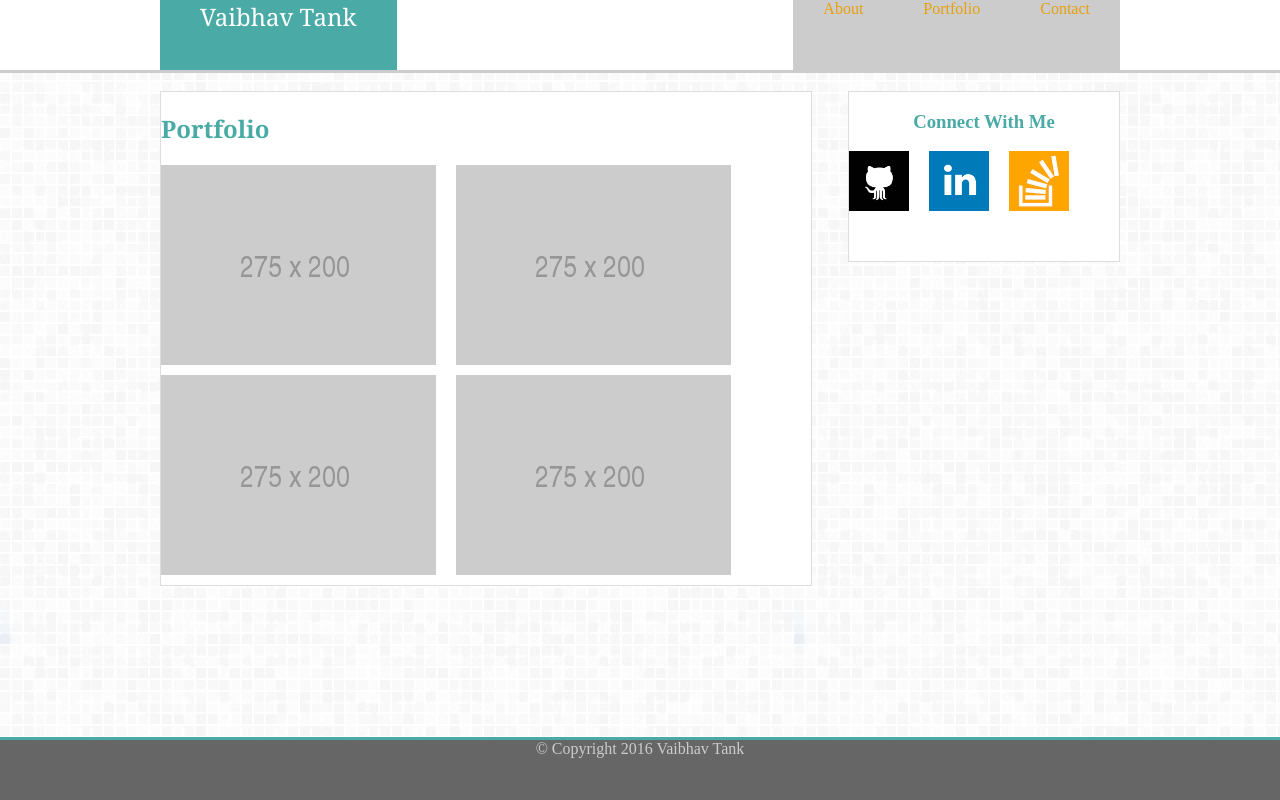
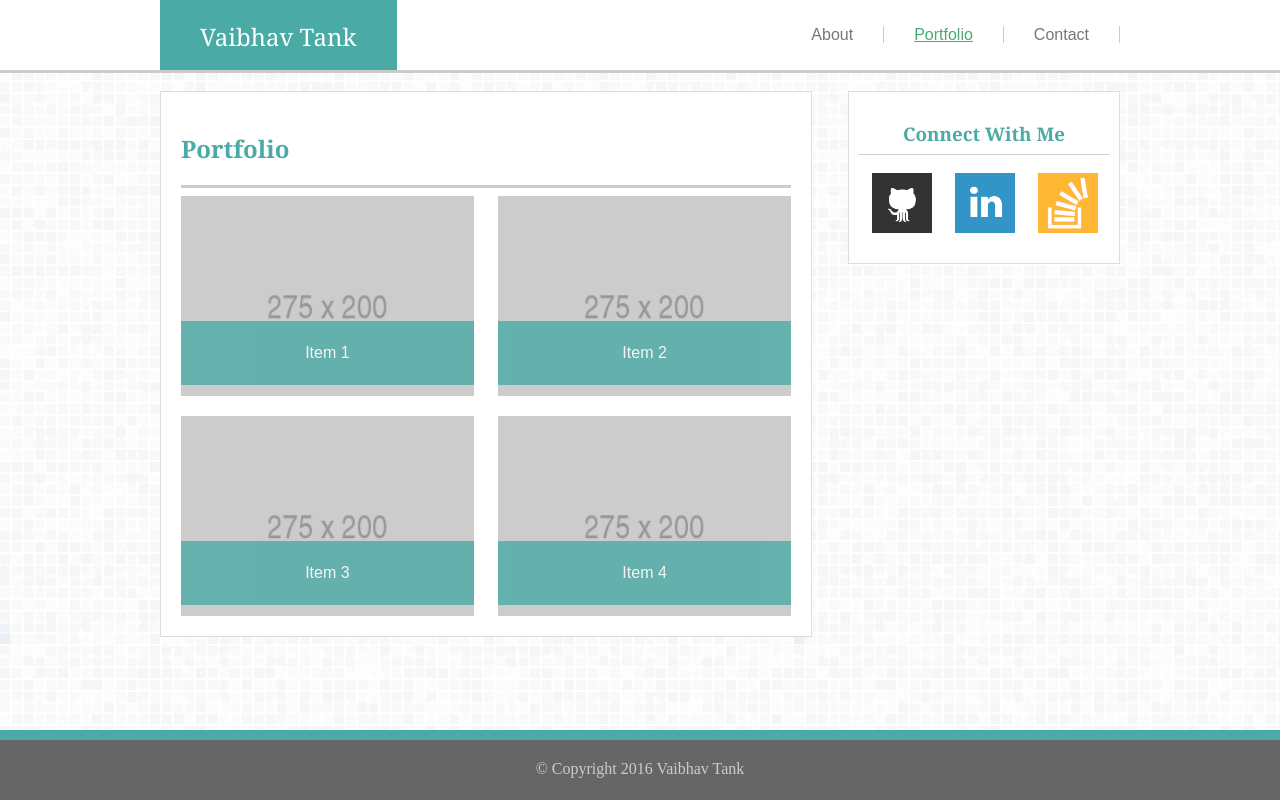
Before and after one commit to v-tank/v-tank.github.io, a plain HTML site: page portfolio.html in a window 1280 px wide. Drawn offline with Linux system fonts and the light colour scheme.

Commit message:
working code with bonus work

```diff
--- a/assets/css/style.css
+++ b/assets/css/style.css
@@ -2,7 +2,6 @@ body {
 	padding: 0;
 	margin: 0;
 	background-image: url("../images/grey_@2X.png");
-
 }
 
 header{
@@ -16,44 +15,56 @@ header{
 
 #navWrapper {
 	width: 960px;
-	margin: 0 auto;
-	overflow: none;
+	margin: auto;
+	height: 70px;
+	padding: 0;
 	position: relative;
 }
 
 header nav {
 	float: right;
-	margin: 0;
 }
 
-#logo {
+header #logo {
 	float: left;
 	background-color: #4aaaa5;
-	margin: 0;
-	padding: 0 40px;
 	font-size: 24px;
 	color: #fff;
+	position: absolute;
 	height: 70px;
-	top: 50px;
+	padding: 20px 0;
+	left: 0;
 }
 
+header span{
+	height: 70px;
+	padding: 0 40px;
+}
 
-ul{
+nav ul{
+	float: left;
 	list-style: none;
-	margin: 0;
+/*	background: #ccc;*/
+	padding: 10px 0 10px 30px;
 }
 
 nav ul li {
 	float: left;
-	padding: 0 30px; /* NEED TO CHANGE PADDING TO CENTER ALIGN ITEMS*/
-	height: 70px;
-	background: #ccc;
+	/*background: red;*/
+	/*padding: 0 0 0 50px;*/
 }
 
 nav ul li a {
 	text-decoration: none;
-	color: #E89F0C;
+	background: #fff;
+	color: #777;
+	border-right:1px solid #ccc;
+	padding: 0 30px;
+	font-family: 'Arial', 'Helvetica Neue', Helvetica, sans-serif;
+}
 
+nav ul li a:hover{
+	color: #49a978;
 }
 
 section{
@@ -65,7 +76,7 @@ aside{
 	width: 270px;
 	float: right;
 	text-align: center;
-	padding-bottom: 40px;
+	padding-bottom: 20px;
 }
 
 section, aside{
@@ -83,6 +94,7 @@ section, aside{
 footer{
 	position: absolute;
 	bottom: 0;
+	clear: both;
 	text-align: center;
 	background-color: #666;
 	color: #ccc;
@@ -90,14 +102,19 @@ footer{
 	height: 60px;
 	border-top-style: solid;
 	border-color: #4aaaa5;
+	border-width: 10px;
 }
 
-#logo, h2 {
+#logo, #logo-text, h2, h3 {
 	font-family: 'Georgia', Times, Times New Roman, serif;
 }
 
 h2, h3 {
 	color: #4aaaa5;
+}
+
+h3{
+	margin-bottom: 0;
 }
 
 p {
@@ -113,12 +130,128 @@ img {
 	margin: 0 20px 10px 0;
 }
 
-.bio-content{
-	background: #ccc;
+.portfolio-content img {
+	float: left;
+	margin: 5px;
+}
+
+
+.bio-content, .portfolio-content, .contact-form-content {
 	padding: 20px;
 }
 
-.social-icons{
-	margin: 0 10px;
-	padding: 0;
+.contact-content{
+	padding: 10px;
 }
+
+.social-icons img{
+	margin: 10px 5px;
+	padding-left: 8px;
+	padding-right: 5px;
+	opacity: 0.8;
+}
+
+
+#footer-text {
+	padding: 20px;
+}
+
+/* Form CSS */
+
+form{
+	font-family: 'Arial', 'Helvetica Neue', Helvetica, sans-serif;
+	color: #777;
+	line-height: 1.5em;
+}
+
+input[type=text], textarea{
+    width: 100%;
+    padding: 10px 10px;
+    margin: 10px 0;
+    display: inline-block;
+    border: 1px solid #ccc;
+    border-radius: 0px;
+    box-sizing: border-box;
+}
+
+input[type=submit] {
+    width: 120px;
+    background-color: #4aaaa5;
+    color: white;
+    padding: 14px 20px;
+    margin: 0;
+    cursor: pointer;
+    font-family: 'Arial', 'Helvetica Neue', Helvetica, sans-serif;
+		font-size: 16px;
+}
+
+input[type=submit]:hover {
+    background-color: #49a978;
+    font-family: 'Arial', 'Helvetica Neue', Helvetica, sans-serif;
+		font-size: 16px;
+}
+
+/* Misc CSS */
+
+#selected {
+	color: #49a978;
+	text-decoration: underline;
+	text-decoration-style: solid;
+}
+
+.bio-content hr {
+	display: block;
+  margin: 20px 0;
+}
+
+.social-icons img:hover{
+	opacity: 1;
+}
+
+/* Portfolio CSS */
+
+.titleBlock p{
+	background-color: #4aaaa5;
+	opacity: 0.8;
+	color: #fff;
+	text-align: center;
+	margin: 125px 0 0 0;
+	padding: 20px;
+}
+
+.left {
+    float: left;
+    margin-right: 10px;
+}
+
+.right {
+    float: right;
+    margin-left: 10px;
+}
+
+.portfolio-item {
+    width: 48%;
+    height: 200px;
+    margin-bottom: 20px;
+}
+
+/* Portfolio items */
+.p1{
+	background-image: url("../images/275x200.png");
+	background-size: 300px;
+}
+
+.p2{
+	background-image: url("../images/275x200.png");
+	background-size: 300px;
+}
+
+.p3{
+	background-image: url("../images/275x200.png");
+	background-size: 300px;
+}
+
+.p4{
+	background-image: url("../images/275x200.png");
+	background-size: 300px;
+}
--- a/portfolio.html
+++ b/portfolio.html
@@ -1,5 +1,6 @@
 <!DOCTYPE html>
 <html>
+
 <head>
 	<meta charset="UTF-8">
 	<title>Vaibhav Tank - Portfolio</title>
@@ -7,14 +8,20 @@
 </head>
 
 <body>
-
+	<!-- Header -->
 	<header>
 		<div id="navWrapper">
-			<div id="logo">Vaibhav Tank</div>
+
+			<!-- Text Logo -->
+			<div id="logo">
+				<span>Vaibhav Tank</span>
+			</div>
+
+			<!-- Nav bar -->
 			<nav>
 				<ul>
 					<li><a href="index.html">About</a></li>
-					<li><a href="portfolio.html">Portfolio</a></li>
+					<li><a href="portfolio.html" id="selected">Portfolio</a></li>
 					<li><a href="contact.html">Contact</a></li>
 				</ul>
 			</nav>
@@ -23,33 +30,61 @@
 
 	<br>
 
+	<!-- Overall container -->
 	<div class="container">
 		<section>
-			<h2>Portfolio</h2>
+			<div class="portfolio-content">
+				<h2>Portfolio</h2>
 
-			<img src="assets/images/275x200.png" alt="Placeholder image"/>
+				<hr size="3" color="#ccc">
 
-			<img src="assets/images/275x200.png" alt="Placeholder image"/>
+				<div class="portfolio-item p1 left">
+					<div class="titleBlock">
+						<p>Item 1</p>
+					</div>
+				</div>
 
-			<img src="assets/images/275x200.png" alt="Placeholder image"/>
+				<div class="portfolio-item p2 right">
+					<div class="titleBlock">
+						<p>Item 2</p>
+					</div>
+				</div>
 
-			<img src="assets/images/275x200.png" alt="Placeholder image"/>
+				<div class="portfolio-item p3 left">
+					<div class="titleBlock">
+						<p>Item 3</p>
+					</div>
+				</div>
 
+				<div class="portfolio-item p4 right">
+					<div class="titleBlock">
+						<p>Item 4</p>
+					</div>
+				</div>
+			</div>
 		</section>
 
+		<!-- Aside section -->
 		<aside>
-			<h3>Connect With Me</h3>
-			<a href="https://www.github.com/v-tank" target="_blank"><img src="assets/images/github.png" alt="Github Link" height="60px" width="60px" /></a>
+			<div class="contact-content">
+				<h3>Connect With Me</h3>
 
-			<a href="https://www.linkedin.com/in/tankv" target="_blank"><img src="assets/images/linkedin.png" alt="Linkedin Link" height="60px" width="60px" /></a>
+				<hr size="1" color="#ccc">
 
-			<a href="https://stackexchange.com/users/10782934/v-tank" target="_blank"><img src="assets/images/stack_overflow.png" alt="Stackoverflow Link" height="60px" width="60px" /></a>
+				<div class="social-icons">
+					<a href="https://www.github.com/v-tank" target="_blank"><img src="assets/images/github.png" alt="Github Link" height="60px" width="60px" /></a>
 
+					<a href="https://www.linkedin.com/in/tankv" target="_blank"><img src="assets/images/linkedin.png" alt="Linkedin Link" height="60px" width="60px" /></a>
+
+					<a href="https://stackexchange.com/users/10782934/v-tank" target="_blank"><img src="assets/images/stack_overflow.png" alt="Stackoverflow Link" height="60px" width="60px" /></a>
+				</div>
+			</div>
 		</aside>
 	</div>
 
+	<!-- Footer -->
 	<footer>
-		&copy; Copyright 2016 Vaibhav Tank
+		<div id="footer-text">&copy; Copyright 2016 Vaibhav Tank</div>
 	</footer>
 </body>
 </html>
```
Also changed, not shown: contact.html (+32 -16 lines), index.html (+28 -11 lines).
